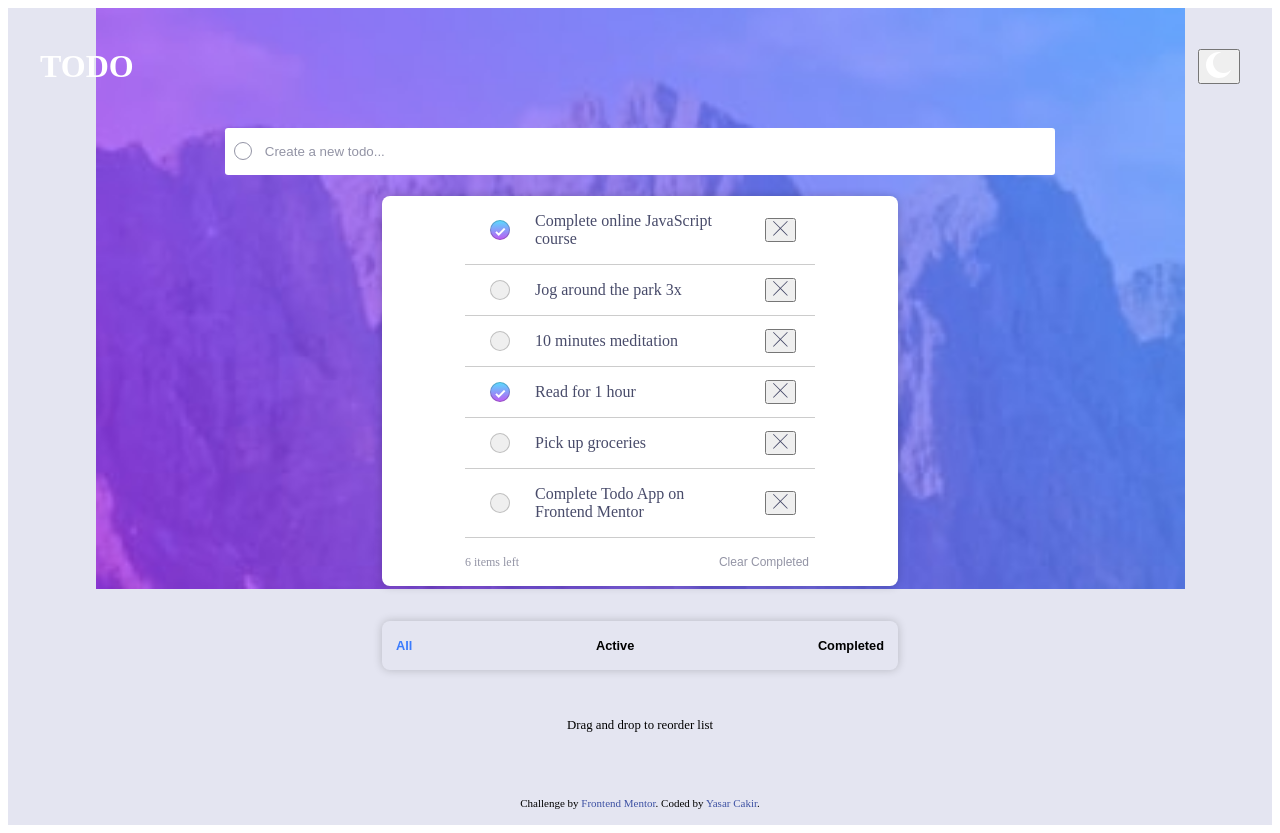
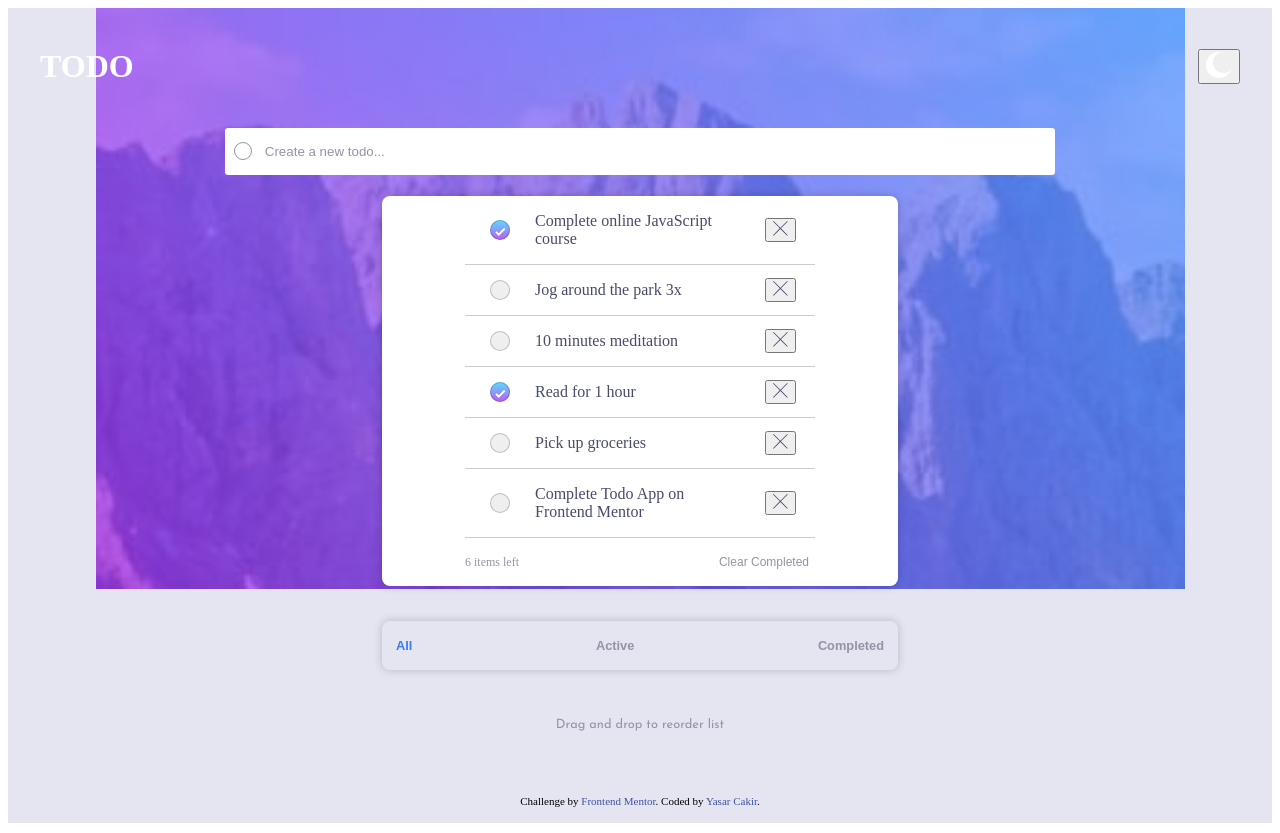
Before and after one commit to ysrckr/frontendmentor-todo-app, a SvelteKit app in the folder client/: page / in a window 1280 px wide. Built offline with nearby package versions, Linux system fonts and the light colour scheme.

Commit message:
Refactor filter and tooltip component stylesRefactored the filter and tooltip component styles to use the color variable from the colors partial file

```diff
--- a/client/src/components/filter.svelte
+++ b/client/src/components/filter.svelte
@@ -35,6 +35,7 @@ import {filter} from '$lib/filter'
 </div>
 
 <style lang="scss">
+  @use 'sass:map';
   @use '../styles/partials//colors' as c;
 
 	.filter {
@@ -54,7 +55,7 @@ import {filter} from '$lib/filter'
 		border: none;
 		cursor: pointer;
 		font-size: 0.8rem;
-		color: #000;
+		color: map.get(c.$light-theme-clrs, 'dark-grayish-blue');
 		font-weight: 700;
 	}
 
--- a/client/src/components/tooltip.svelte
+++ b/client/src/components/tooltip.svelte
@@ -7,10 +7,14 @@
 </p>
 
 <style lang="scss">
-  .tooltip-text {
-    text-align: center;
-    font-size: 0.8rem;
-    color: #000;
-    margin: auto;
-  }
+	@use 'sass:map';
+	@use '../styles/partials/colors' as c;
+
+	.tooltip-text {
+		text-align: center;
+		font-size: 0.8rem;
+		font-family: 'Josefin Sans', sans-serif;
+		color: map.get(c.$light-theme-clrs, 'dark-grayish-blue');
+		margin: auto;
+	}
 </style>
```
